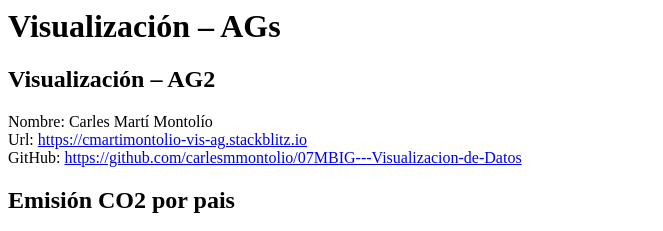
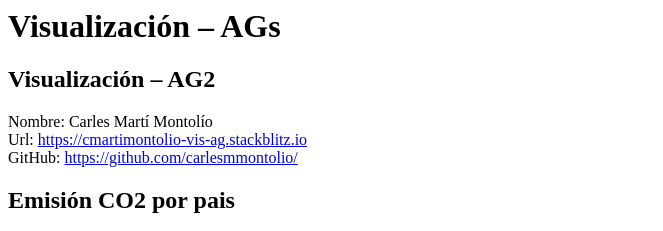
Before and after one commit to carlesmmontolio/cmartimontolio-vis-ag, a website: page index.html in a window 1280 px wide. Shown: the top 231 px of the page, without its empty margins (0-663 px from the left). Drawn offline with Linux system fonts and the light colour scheme.

Commit message:
1 file modified

```diff
--- a/index.html
+++ b/index.html
@@ -5,7 +5,7 @@
 Nombre: Carles Martí Montolío<br>
 Url: <a href="https://visualizacion-ag1.stackblitz.io"> https://cmartimontolio-vis-ag.stackblitz.io </a><br>
 
-GitHub: <a href="https://github.com/carlesmmontolio/07MBIG---Visualizacion-de-Datos"> https://github.com/carlesmmontolio/07MBIG---Visualizacion-de-Datos </a><br>
+GitHub: <a href="https://github.com/carlesmmontolio/"> https://github.com/carlesmmontolio/</a><br>
 <h2>Emisión CO2 por pais </h2>
 <iframe width="600" height="371" seamless frameborder="0" scrolling="no" src="https://docs.google.com/spreadsheets/d/e/2PACX-1vSH8LjAJBoShA7d-DH73XNreeDMdQXnvPAk1xbH3b5nDLbmFEeZRLqoSuK6jSNnyaJiklr75L629NIf/pubchart?oid=1664811844&amp;format=interactive"></iframe><br>
 <h2>Gráfico por combinado </h2>
```
